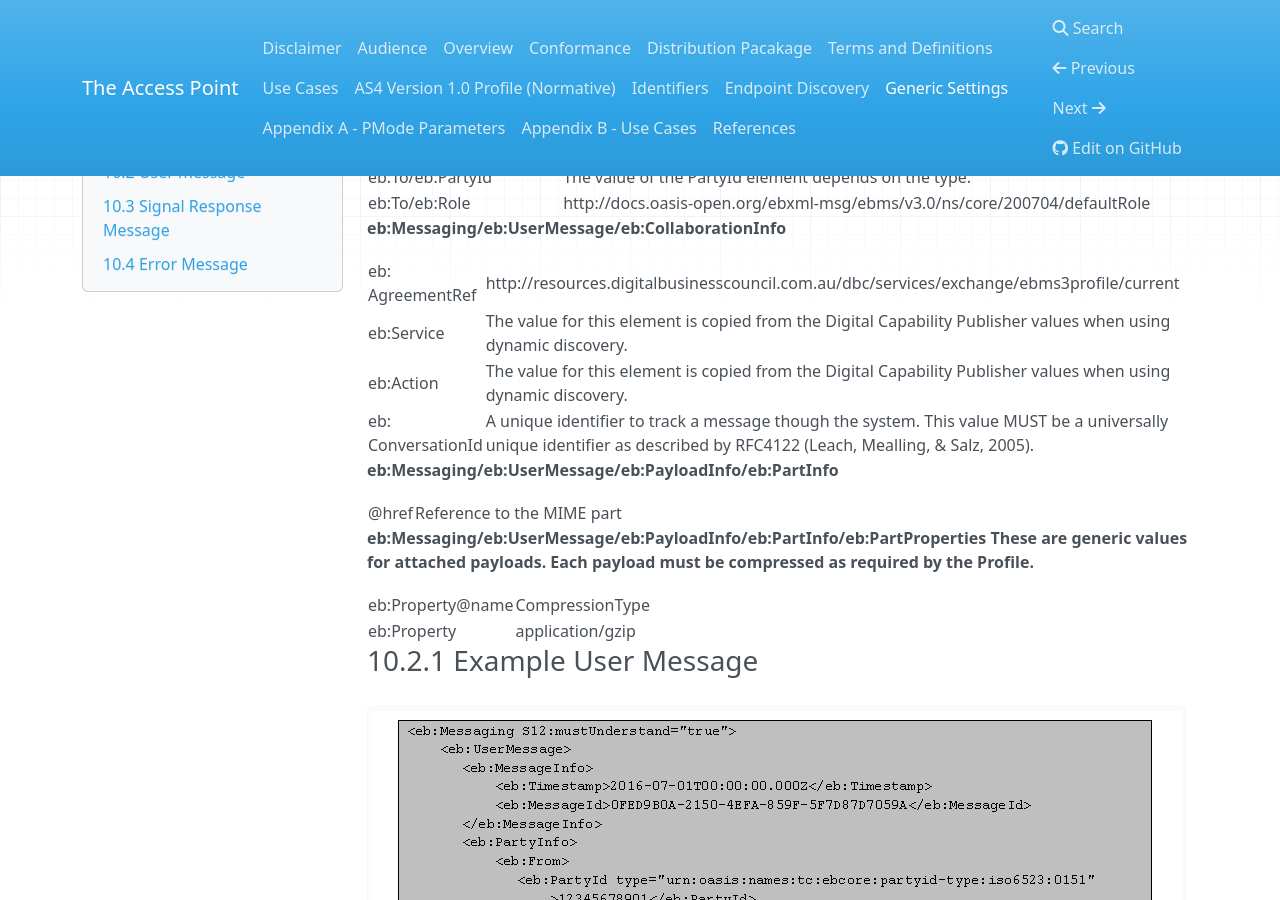
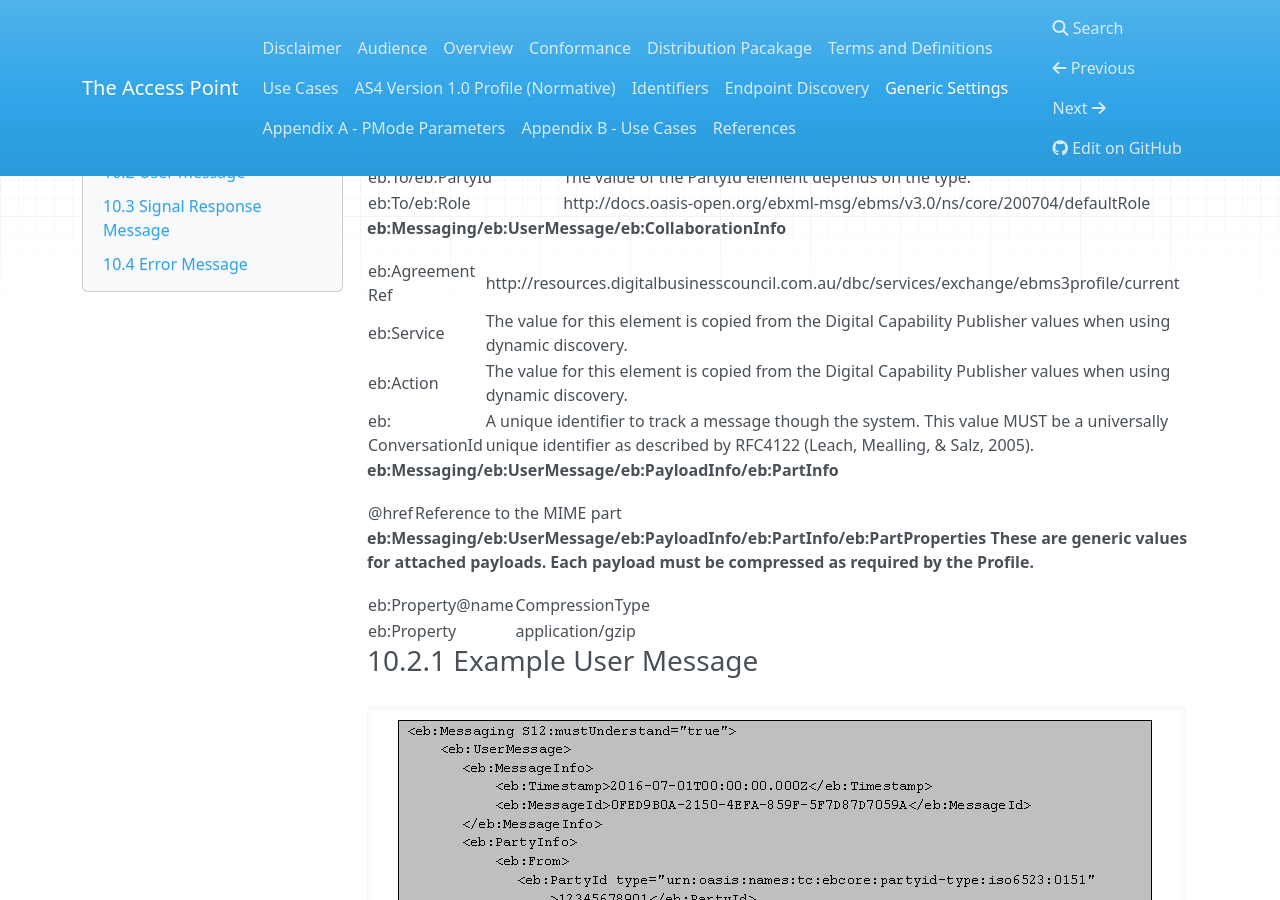
Before and after one commit to Digital-Business-Council/Access-Point, an MkDocs documentation site: the page built from docs/generic-settings.md, in a window 1280 px wide and 900 px high, scrolled down 671 px. Built offline with MkDocs 1.6.1, drawn with Linux system fonts in a browser that asks for light colours; nearby versions of some CDN libraries; old or Windows-style settings are respelled for this version of MkDocs.

Commit message:
Update generic-settings.md

```diff
--- a/docs/generic-settings.md
+++ b/docs/generic-settings.md
@@ -31,7 +31,7 @@ eb:To/eb:Role | http://docs.oasis-open.org/ebxml-msg/ebms/v3.0/ns/core/200704/de
 
 | | |
 | ---| ---|
-eb: AgreementRef | http://resources.digitalbusinesscouncil.com.au/dbc/services/exchange/ebms3profile/current |
+eb:Agreement Ref|http://resources.digitalbusinesscouncil.com.au/dbc/services/exchange/ebms3profile/current |
 eb:Service | The value for this element is copied from the Digital Capability Publisher values when using dynamic discovery. |
 eb:Action | The value for this element is copied from the Digital Capability Publisher values when using dynamic discovery. |
 eb: ConversationId | A unique identifier to track a message though the system. This value MUST be a universally unique identifier as described by RFC4122 (Leach, Mealling, & Salz, 2005). |
```
